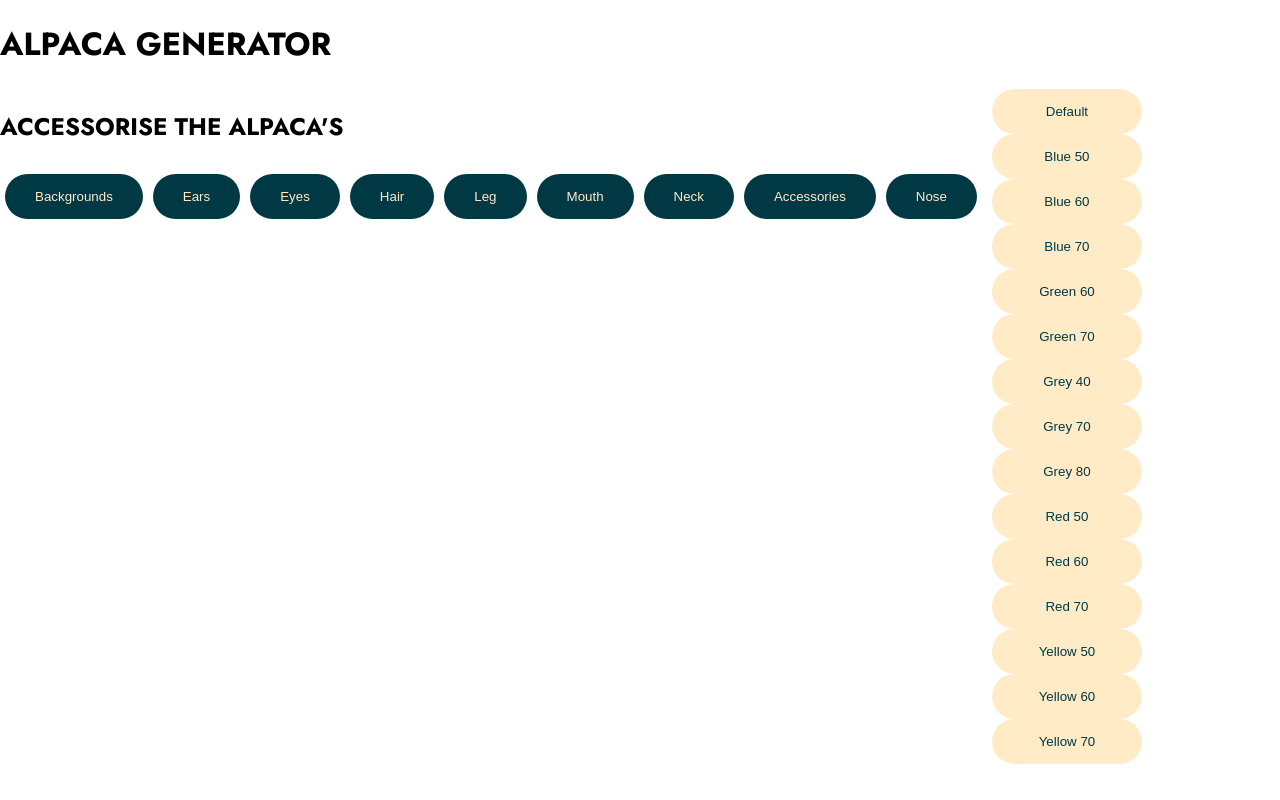
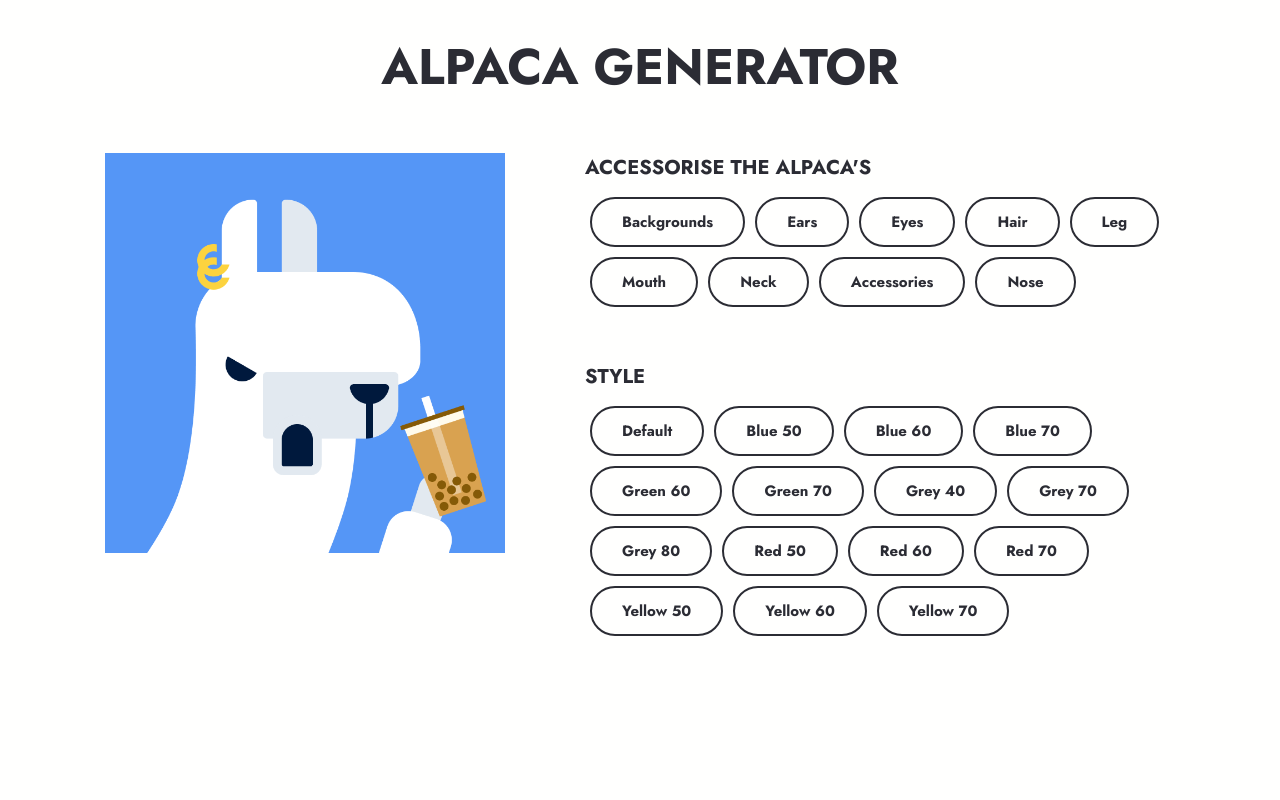
Before and after one commit to victorcodess/alpaca-image-generator, a React (Create React App) app: page / in a window 1280 px wide. Both pictures are taken after a click on the button "Backgrounds". Built offline with nearby package versions, Linux system fonts and the light colour scheme.

Commit message:
improved ui

```diff
--- a/src/App.js
+++ b/src/App.js
@@ -1,14 +1,20 @@
-import './App.css';
-import Header from './Components/Header'
-import Preview from './Components/Preview';
-import Buttons from './Components/Buttons';
+import "./App.css";
+import Header from "./Components/Header";
+import Preview from "./Components/Preview";
+import Buttons from "./Components/Buttons";
 
 function App() {
   return (
     <div>
       <Header />
-      <Preview />
-      <Buttons />
+      <div className="container">
+        <div className="left">
+          <Preview />
+        </div>
+        <div className="right">
+          <Buttons />
+        </div>
+      </div>
     </div>
   );
 }
--- a/src/Components/Buttons.js
+++ b/src/Components/Buttons.js
@@ -9,24 +9,33 @@ const Buttons = (props) => {
   };
 
   return (
-    <div className="buttons">
-      <div className="feature-buttons">
-        <h2 className="header">ACCESSORISE THE ALPACA'S</h2>
+    <div className="right">
+      <div className="feature-control">
+        <h2 className="feature-btn-header">ACCESSORISE THE ALPACA'S</h2>
+        <div className="feature-btn-wrapper">
           {alpacaDatabase.map((feature, index) => (
-          <button className="feature" onClick={() => handleSetDir(feature)}>
+            <button
+              key={index}
+              className="feature-btn"
+              onClick={() => handleSetDir(feature)}
+            >
               {feature.label}
             </button>
           ))}
         </div>
+      </div>
 
-      <div className="style-buttons">
+      <div className="style-control">
+        <h2 className="style-btn-header">STYLE</h2>
+        <div className="style-btn-wrapper">
           {Object.keys(feature).length
             ? feature.items.map((item, index) => (
-              <div key={index} className="style-grid">
-                <button className="style">{item.label}</button>
-              </div>
+                <button key={index} className="style-btn">
+                  {item.label}
+                </button>
               ))
             : null}
+        </div>
       </div>
     </div>
   );
--- a/src/index.css
+++ b/src/index.css
@@ -5,6 +5,8 @@ body {
   font-family: "Jost", sans-serif;
   -webkit-font-smoothing: antialiased;
   -moz-osx-font-smoothing: grayscale;
+  color: #2b2c34;
+  background-color: #fffffe;
 }
 
 code {
@@ -12,10 +14,48 @@ code {
     monospace;
 }
 
+.container {
+  display: flex;
+  flex-direction: row;
+  justify-content: center;
+  align-items: flex-start;
+  margin: 50px 0 0 0;
+  gap: 80px;
+}
+
+.left {
+  display: flex;
+  flex-direction: column;
+  justify-content: center;
+  align-items: left;
+  margin-left: 0px;
+}
+
+.right {
+  display: flex;
+  flex-direction: column;
+  justify-content: center;
+  align-items: left;
+  margin-top: 0px;
+}
+
+.header {
+  font-weight: 700;
+  font-size: 50px;
+  margin: 30px 0 10px 0;
+  text-align: center;
+}
+
 .alpaca {
+  width: 400px;
+  margin: 0;
   position: relative;
-  scale: 0.5;
-  display: none;
+  aspect-ratio: 1;
+}
+
+.alpaca img {
+  width: 100%;
+  height: 100%;
 }
 
 .alpaca-accessories {
@@ -81,37 +121,83 @@ code {
   z-index: 1;
 }
 
-.buttons {
-  display: flex;
+.feature-control {
+  margin-left: 0px;
 }
 
-.feature-grid {
-  /* display: flex; */
-  background-color: #003844;
+.feature-btn-header {
+  font-size: 20px;
+  margin: 0 0 10px 0;
 }
 
-.feature {
-  border: none;
-  background-color: #003844;
-  color: #ffebc6;
-  padding: 15px 30px;
-  margin: 10px 5px;
-  border-radius: 100px;
-  /* width: 150px; */
-  /* display: none; */
+.style-control {
+  margin-left: 0px;
+  margin-top: 50px;
 }
 
-.style {
-  border: none;
-  background-color: #ffebc6;
-  color: #003844;
-  padding: 15px;
-  border-radius: 100px;
-  margin-left: 10px;
-  width: 150px;
+.style-btn-header {
+  font-size: 20px;
+  margin: 0 0 10px 0;
 }
 
-.feature,
-.style:hover {
+.feature-btn-wrapper {
+  display: flex;
+  flex-direction: row;
+  flex-wrap: wrap;
+  width: 590px;
+}
+
+.style-btn-wrapper {
+  display: flex;
+  flex-direction: row;
+  flex-wrap: wrap;
+  width: 580px;
+}
+
+.feature-btn {
+  border: none;
+  padding: 12px 30px;
+  background-color: #fffffe;
+  color: #2b2c34;
+  margin: 5px 5px;
+  border-radius: 100px;
+  border: 0.15em solid #2b2c34;
+  box-sizing: border-box;
+  font-family: "Jost", sans-serif;
+  font-size: 15px;
+  font-weight: 700;
+  text-align: center;
+  transition: all 0.2s;
+}
+
+.style-btn {
+  border: none;
+  padding: 12px 30px;
+  background-color: #fffffe;
+  color: #2b2c34;
+  margin: 5px 5px;
+  border-radius: 100px;
+  border: 0.15em solid #2b2c34;
+  box-sizing: border-box;
+  font-family: "Jost", sans-serif;
+  font-size: 15px;
+  font-weight: 700;
+  text-align: center;
+  transition: all 0.2s;
+}
+
+.feature-btn:hover {
   cursor: pointer;
+  color: #000000;
+  background-color: #6246ea;
+  color: #fffffe;
+  border: 0.1em solid #fffffe;
 }
+
+.style-btn:hover {
+  cursor: pointer;
+  color: #000000;
+  background-color: #e45858;
+  color: #fffffe;
+  border: 0.1em solid #fffffe;
+}
```
Also changed, not shown: src/Components/Controls.js (added). Lines whose indentation alone changed are shown as unchanged.
